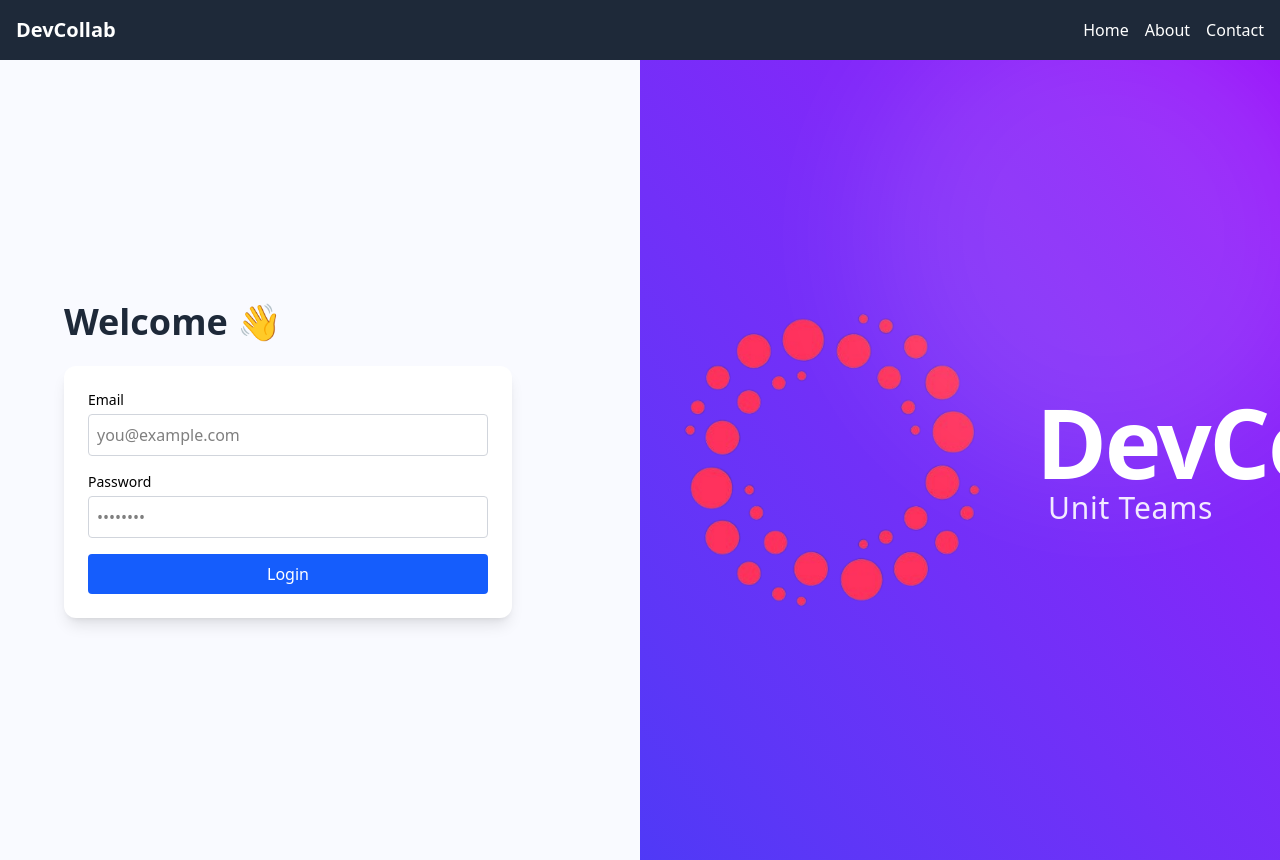
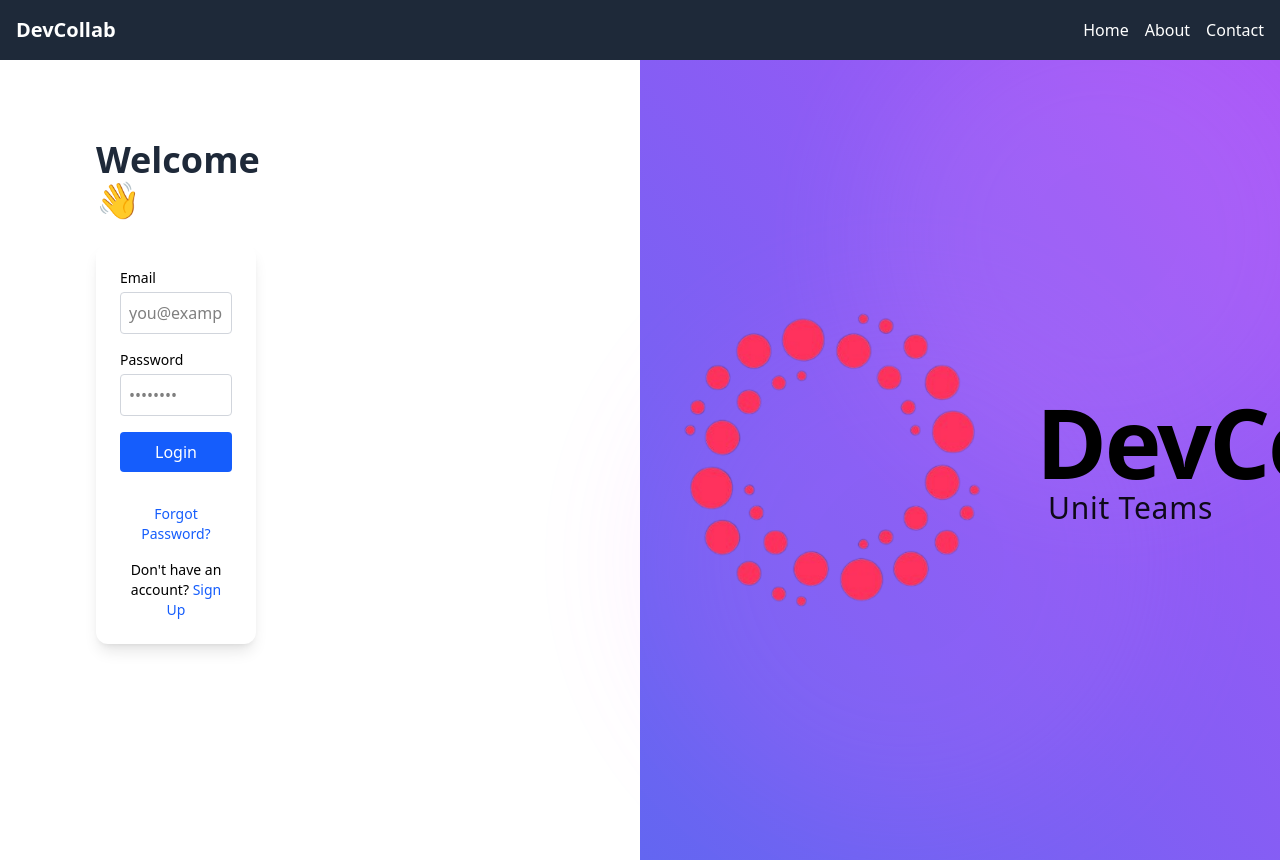
Before and after one commit to Ahmed10257/DevCollab, an Angular app in the folder front-end/: page /auth/login in a window 1280 px wide. Built offline with nearby package versions, Linux system fonts and the light colour scheme.

Commit message:
feat:frontend-auth

```diff
--- a/front-end/src/app/app.routes.ts
+++ b/front-end/src/app/app.routes.ts
@@ -6,11 +6,11 @@ export const routes: Routes = [
     children: [
       {
         path: 'login',
-        loadComponent: () => import('./auth/login/login.component').then(m => m.LoginComponent),
+        loadComponent: () => import('./auth/auth.component').then(m => m.AuthComponent),
       },
       {
         path: 'register',
-        loadComponent: () => import('./auth/login/login.component').then(m => m.LoginComponent),
+        loadComponent: () => import('./auth/auth.component').then(m => m.AuthComponent),
       }
     ]
   }
--- /dev/null
+++ b/front-end/src/app/auth/auth.component.css
@@ -0,0 +1,48 @@
+.auth-container {
+  display: flex;
+  position: relative;
+  width: 100%;
+  height: 100vh;
+  overflow: hidden;
+}
+
+.auth-wrapper {
+  display: flex;
+  width: 200%;
+  transition: transform 0.6s ease-in-out;
+}
+
+.auth-panel {
+  width: 50%;
+  padding: 2rem;
+}
+
+.move-left {
+  transform: translateX(-50%);
+}
+
+.branding-panel {
+  position: absolute;
+  right: 0;
+  top: 0;
+  width: 50%;
+  height: 100%;
+  background: linear-gradient(to top right, #6366f1, #a855f7);
+  z-index: 1;
+  display: flex;
+  align-items: center;
+  justify-content: center;
+
+  .slow-spin {
+    animation: spin 20s linear infinite;
+  }
+
+  @keyframes spin {
+    from {
+      transform: rotate(0deg);
+    }
+    to {
+      transform: rotate(360deg);
+    }
+  }
+}
--- /dev/null
+++ b/front-end/src/app/auth/auth.component.html
@@ -0,0 +1,35 @@
+<div class="auth-container">
+  <div class="auth-wrapper" [class.move-left]="activePanel === 'register'">
+    <!-- Login Panel -->
+    <div class="auth-panel login-panel">
+      <app-login (switchToRegister)="switchPanel('register')"></app-login>
+    </div>
+
+    <!-- Register Panel -->
+    <div class="auth-panel register-panel">
+      <app-register (switchToLogin)="switchPanel('login')"></app-register>
+    </div>
+  </div>
+  <!-- Branding Section -->
+  <div class="branding-panel">
+    <!-- Floating gradient blobs -->
+    <div
+      class="absolute w-120 h-120 bg-fuchsia-300 opacity-10 rounded-full top-[-4rem] right-[-4rem] blur-3xl pulse-circle-1"
+    ></div>
+    <div
+      class="absolute w-130 h-130 bg-fuchsia-400 opacity-10 rounded-full bottom-[5%] left-[1%] blur-3xl pulse-circle-2"
+    ></div>
+
+    <div
+      class="text-center animate-slide-in-up flex flex-row items-center z-20"
+    >
+      <img src="assets/images/logo.png" alt="" class="w-sm slow-spin" />
+      <div class="flex flex-col items-start ms-3">
+        <h1 class="text-8xl font-extrabold tracking-tight">DevCollab</h1>
+        <p class="text-3xl font-medium tracking-wide opacity-90 ps-3">
+          Unit Teams
+        </p>
+      </div>
+    </div>
+  </div>
+</div>
--- /dev/null
+++ b/front-end/src/app/auth/auth.component.ts
@@ -0,0 +1,22 @@
+import { CommonModule } from '@angular/common';
+import { Component } from '@angular/core';
+import { ReactiveFormsModule } from '@angular/forms';
+import { AuthService } from '../core/services/auth.service';
+import { LoginComponent } from './login/login.component';
+import { RegisterComponent } from './register/register.component';
+
+@Component({
+  standalone: true,
+  imports: [CommonModule, ReactiveFormsModule, LoginComponent, RegisterComponent],
+  providers: [AuthService],
+  templateUrl: './auth.component.html',
+  styleUrl: './auth.component.css'
+})
+export class AuthComponent {
+  activePanel: 'login' | 'register' = 'login';
+
+  switchPanel(panel: 'login' | 'register') {
+    this.activePanel = panel;
+  }
+
+}
--- a/front-end/src/app/auth/login/login.component.css
+++ b/front-end/src/app/auth/login/login.component.css
@@ -0,0 +1,60 @@
+@keyframes fade-in {
+  0% {
+    opacity: 0;
+    transform: translateY(0px);
+  }
+  100% {
+    opacity: 1;
+    transform: translateY(0);
+  }
+}
+.animate-fade-in {
+  animation: fade-in 0.8s ease-out;
+}
+
+@keyframes slide-in-up {
+  0% {
+    opacity: 0;
+    transform: translateY(50px);
+  }
+  100% {
+    opacity: 1;
+    transform: translateY(0);
+  }
+}
+.animate-slide-in-up {
+  animation: slide-in-up 1.5s ease-out;
+}
+
+@keyframes fadePulse {
+  0%,
+  100% {
+    opacity: 0.1;
+    transform: scale(1);
+  }
+  50% {
+    opacity: 0.4;
+    transform: scale(1.05);
+  }
+}
+
+/* First circle */
+.pulse-circle-1 {
+  animation: fadePulse 4s ease-in-out infinite;
+}
+
+/* Second circle with delay */
+.pulse-circle-2 {
+  animation: fadePulse 4s ease-in-out infinite;
+  animation-delay: 2s;
+}
+
+.slow-spin {
+  animation: spin 15s linear infinite;
+}
+
+@keyframes spin {
+  100% {
+    transform: rotate(360deg);
+  }
+}
--- a/front-end/src/app/auth/login/login.component.html
+++ b/front-end/src/app/auth/login/login.component.html
@@ -1,7 +1,3 @@
-<div
-  class="min-h-screen flex flex-col md:flex-row bg-[#f9faff] overflow-hidden relative"
->
-  <!-- Left (Login Form) -->
 <div
   class="w-full md:w-1/2 flex flex-col justify-center items-start px-16 py-12 z-10"
 >
@@ -39,35 +35,21 @@
       >
         Login
       </button>
+      <!-- Forgot Password -->
+      <div class="text-center text-sm mt-4">
+        <a
+          routerLink="/auth/forgot-password"
+          class="text-blue-600 hover:underline"
+          >Forgot Password?</a
+        >
+      </div>
+      <!-- Sign Up -->
+      <div class="text-center text-sm mt-4">
+        <span>Don't have an account? </span>
+        <a routerLink="/auth/signup" class="text-blue-600 hover:underline"
+          >Sign Up</a
+        >
+      </div>
     </form>
   </div>
 </div>
-
-  <!-- Right (Branding) -->
-  <div
-    class="hidden md:flex w-1/2 bg-gradient-to-tr from-indigo-600 to-purple-600 text-white items-center justify-center relative overflow-hidden"
-  >
-    <!-- Floating gradient blobs -->
-    <div
-      class="absolute w-120 h-120 bg-white opacity-10 rounded-full top-[-4rem] right-[-4rem] blur-3xl animate-pulse"
-    ></div>
-    <!-- <div
-      class="absolute w-60 h-60 bg-white opacity-20 rounded-full bottom-[20%] left-[20%] blur-2xl animate-pulse"
-    ></div> -->
-
-    <div class="text-center animate-slide-in-up flex flex-row items-center">
-      <!-- Logo Circle Placeholder -->
-      <!-- <div
-        class="w-32 h-32 rounded-full bg-white/20 mb-6 flex items-center justify-center text-2xl font-bold border-4 border-white/30"
-      > -->
-      <img src="assets/images/logo.png" alt="" class="w-sm" />
-      <!-- </div> -->
-      <div class="flex flex-col items-start ms-3">
-        <h1 class="text-8xl font-extrabold tracking-tight">DevCollab</h1>
-        <p class="text-3xl font-light tracking-wide opacity-90 ps-3">
-          Unit Teams
-        </p>
-      </div>
-    </div>
-  </div>
-</div>
--- /dev/null
+++ b/front-end/src/app/auth/register/register.component.css
@@ -0,0 +1,14 @@
+@keyframes fade-in {
+  from {
+    opacity: 0;
+    transform: translateY(16px);
+  }
+  to {
+    opacity: 1;
+    transform: translateY(0);
+  }
+}
+
+.animate-fade-in {
+  animation: fade-in 0.6s ease-out;
+}
--- /dev/null
+++ b/front-end/src/app/auth/register/register.component.html
@@ -0,0 +1,70 @@
+<div class="w-full max-w-md space-y-6 animate-fade-in">
+  <h2 class="text-4xl font-bold text-gray-800">Create Account 🚀</h2>
+  <form
+    [formGroup]="form"
+    (ngSubmit)="onSubmit()"
+    class="space-y-4 bg-white p-6 rounded-xl shadow-lg"
+  >
+    <!-- Name -->
+    <div>
+      <label class="block text-sm font-medium mb-1">Name</label>
+      <input
+        type="text"
+        formControlName="name"
+        class="w-full p-2 rounded border border-gray-300"
+        placeholder="Your full name"
+      />
+    </div>
+
+    <!-- Email -->
+    <div>
+      <label class="block text-sm font-medium mb-1">Email</label>
+      <input
+        type="email"
+        formControlName="email"
+        class="w-full p-2 rounded border border-gray-300"
+        placeholder="you@example.com"
+      />
+    </div>
+
+    <!-- Password -->
+    <div>
+      <label class="block text-sm font-medium mb-1">Password</label>
+      <input
+        type="password"
+        formControlName="password"
+        class="w-full p-2 rounded border border-gray-300"
+        placeholder="••••••••"
+      />
+    </div>
+
+    <!-- Confirm Password -->
+    <div>
+      <label class="block text-sm font-medium mb-1">Confirm Password</label>
+      <input
+        type="password"
+        formControlName="confirmPassword"
+        class="w-full p-2 rounded border border-gray-300"
+        placeholder="••••••••"
+      />
+    </div>
+
+    <!-- Submit -->
+    <button
+      type="submit"
+      class="w-full bg-green-600 text-white p-2 rounded hover:bg-green-700 transition"
+    >
+      Sign Up
+    </button>
+
+    <!-- Already have an account -->
+    <div class="text-center text-sm mt-4">
+      <span>Already have an account? </span>
+      <a
+        (click)="switchToLogin.emit()"
+        class="text-green-600 hover:underline cursor-pointer"
+        >Login</a
+      >
+    </div>
+  </form>
+</div>
--- /dev/null
+++ b/front-end/src/app/auth/register/register.component.ts
@@ -0,0 +1,40 @@
+import { Component, EventEmitter, inject, Output } from '@angular/core';
+import { FormBuilder, FormGroup, ReactiveFormsModule, Validators } from '@angular/forms';
+import { AuthService } from '../../core/services/auth.service';
+
+@Component({
+  selector: 'app-register',
+  imports: [ReactiveFormsModule],
+  templateUrl: './register.component.html',
+  styleUrl: './register.component.css'
+})
+export class RegisterComponent {
+  private fb = inject(FormBuilder);
+
+  @Output() switchToLogin = new EventEmitter<void>();
+  form: any;
+
+  constructor(private readonly authService: AuthService) { }
+
+  ngOnInit(): void {
+    this.form = this.fb.group({
+      name: ['', [Validators.required, Validators.minLength(3)]],
+      email: ['', [Validators.required, Validators.email]],
+      password: ['', [Validators.required, Validators.minLength(6)]],
+      confirmPassword: ['', [Validators.required]],
+    });
+  }
+
+  onSubmit() {
+    if (this.form.valid) {
+      const { name, email, password, confirmPassword } = this.form.value;
+      if (password !== confirmPassword) {
+        alert('Passwords do not match!');
+        return;
+      }
+
+      // Your register logic here
+      console.log('Registering:', this.form.value);
+    }
+  }
+}
--- a/front-end/src/index.html
+++ b/front-end/src/index.html
@@ -1,13 +1,13 @@
-<!doctype html>
+<!DOCTYPE html>
 <html lang="en">
-<head>
-  <meta charset="utf-8">
-  <title>FrontEnd</title>
-  <base href="/">
-  <meta name="viewport" content="width=device-width, initial-scale=1">
-  <link rel="icon" type="image/x-icon" href="favicon.ico">
-</head>
-<body>
-  <app-root></app-root>
-</body>
+  <head>
+    <meta charset="utf-8" />
+    <title>DevCollab</title>
+    <base href="/" />
+    <meta name="viewport" content="width=device-width, initial-scale=1" />
+    <link rel="icon" type="image/x-icon" href="./assets/images/logo.png" />
+  </head>
+  <body>
+    <app-root></app-root>
+  </body>
 </html>
```
Also changed, not shown: front-end/src/app/auth/login/login.component.ts (+5 -6 lines), 2 other files (tests, documents, lock files or other folders). Lines whose indentation alone changed are shown as unchanged.
